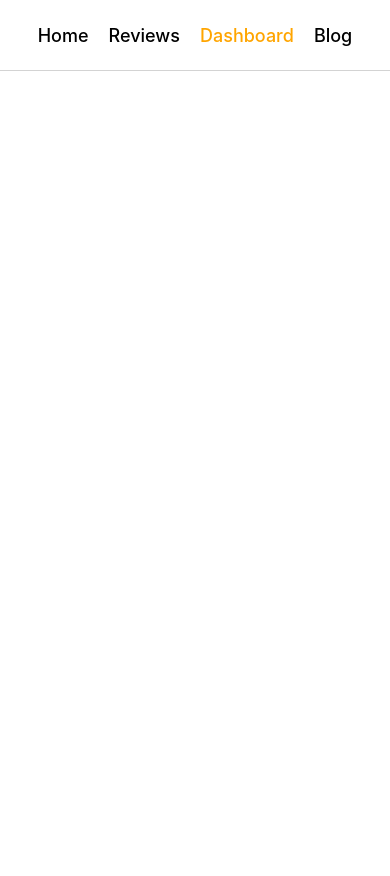
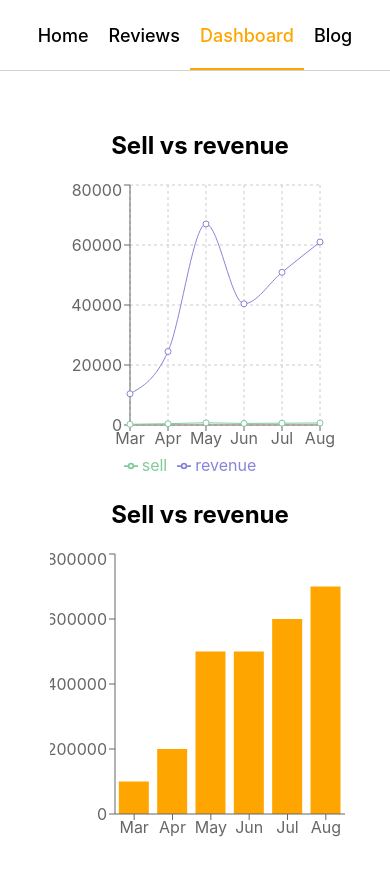
Before and after one commit to abusayeed4bd/react-product-analysis-website, a React (Create React App) app: page /dashboard in a window 390 px wide. Shown: the top 876 px of the page. Before the commit the page ends 844 px from the top, so only its background shows below. Built offline with nearby package versions, Linux system fonts and the light colour scheme.

Commit message:
responsive and chart added

```diff
--- a/src/components/CustomLink/CustomLink.js
+++ b/src/components/CustomLink/CustomLink.js
@@ -8,7 +8,7 @@ const CustomLink = ({ children, to, ...props }) => {
     return (
         <div>
             <Link
-                style={{ color: match ? "orange" : "black" }}
+                style={{ color: match ? "orange" : "black", borderBottom: match ? '2px solid orange' : 'none' }}
                 to={to}
                 {...props}
             >
--- a/src/components/DashBoard/DashBoard.css
+++ b/src/components/DashBoard/DashBoard.css
@@ -0,0 +1,14 @@
+.chart-container {
+    display: grid;
+    grid-template-columns: repeat(2, 1fr);
+    margin: 40px 50px;
+}
+
+@media screen and (max-width:749px) {
+    .chart-container {
+        display: grid;
+        grid-template-columns: 1fr;
+        margin: 40px 50px;
+    }
+
+}
--- a/src/components/DashBoard/DashBoard.js
+++ b/src/components/DashBoard/DashBoard.js
@@ -1,11 +1,86 @@
 import React from 'react';
+import { Bar, BarChart, CartesianGrid, Legend, Line, LineChart, ResponsiveContainer, Tooltip, XAxis, YAxis } from 'recharts';
 import './DashBoard.css'
 
 const DashBoard = () => {
+
+    const data = [
+        {
+            "month": "Mar",
+            "investment": 100000,
+            "sell": 241,
+            "revenue": 10401
+        },
+        {
+            "month": "Apr",
+            "investment": 200000,
+            "sell": 423,
+            "revenue": 24500
+        },
+        {
+            "month": "May",
+            "investment": 500000,
+            "sell": 726,
+            "revenue": 67010
+        },
+        {
+            "month": "Jun",
+            "investment": 500000,
+            "sell": 529,
+            "revenue": 40405
+        },
+        {
+            "month": "Jul",
+            "investment": 600000,
+            "sell": 601,
+            "revenue": 50900
+        },
+        {
+            "month": "Aug",
+            "investment": 700000,
+            "sell": 670,
+            "revenue": 61000
+        }
+    ];
     return (
-        <div>
+        <div className='chart-container'>
+            <div className="sell-revenue">
+                <h2>Sell vs revenue</h2>
+                <LineChart
+                    width={300}
+                    height={300}
+                    data={data}
+                    margin={{
+                        top: 5,
+                        right: 30,
+                        left: 20,
+                        bottom: 5,
+                    }}
+                >
+                    <CartesianGrid strokeDasharray="3 3" />
+                    <XAxis dataKey="month" />
+                    <YAxis />
+                    <Tooltip />
+                    <Legend />
+                    <Line type="monotone" dataKey="sell" stroke="#82ca9d" activeDot={{ r: 8 }} />
+                    <Line type="monotone" dataKey="revenue" stroke="#8884d8" activeDot={{ r: 8 }} />
 
-        </div>
+                </LineChart>
+            </div>
+            <div className="sell-revenue">
+                <h2>Sell vs revenue</h2>
+                <BarChart width={300} height={300} data={data}>
+                    <Bar dataKey="investment" fill="orange" />
+                    <XAxis dataKey={'month'}></XAxis>
+                    <YAxis></YAxis>
+                </BarChart>
+            </div>
+
+        </div >
+
+
+
+
     );
 };
 
--- a/src/components/Header/Header.css
+++ b/src/components/Header/Header.css
@@ -9,11 +9,12 @@
     position: sticky;
     top: 0;
     background-color: #fff;
+    z-index: 99;
 }
 
 .header a {
     text-decoration: none;
     color: black;
-    padding: 10px;
+    padding: 22px 10px;
 
 }
--- a/src/components/Home/Home.css
+++ b/src/components/Home/Home.css
@@ -44,3 +44,28 @@
 .banner-image img {
     max-width: 100%;
 }
+
+@media screen and (max-width: 749px) {
+    .banner-container {
+        flex-direction: column;
+        align-items: center;
+    }
+
+    .banner-text {
+        width: 100%;
+
+        order: 2;
+    }
+
+    .banner-text h1 {
+        font-size: 30px;
+        margin: 10px 0;
+        text-transform: uppercase;
+    }
+
+    .banner-image {
+        width: 100%;
+        order: 1;
+
+    }
+}
```
